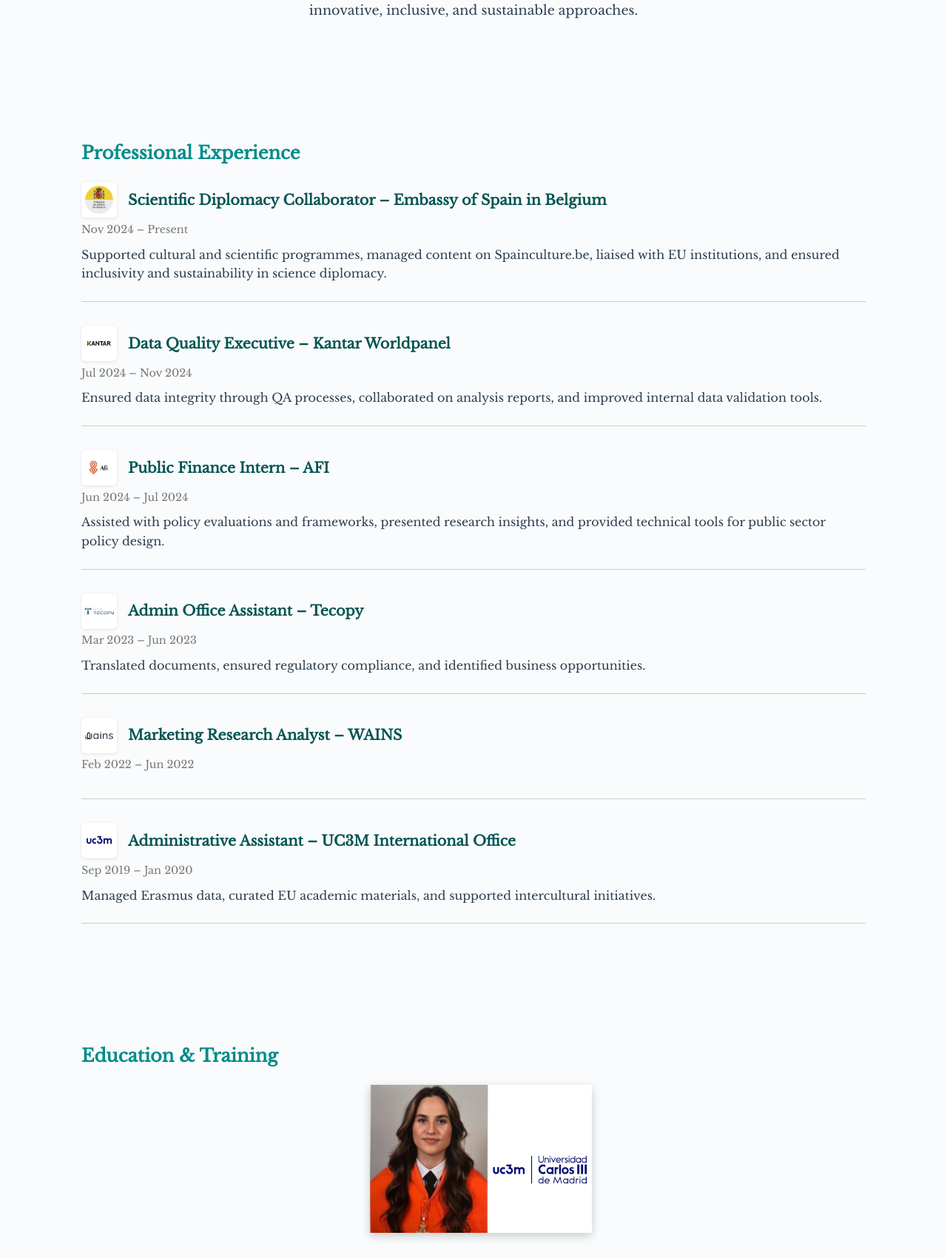
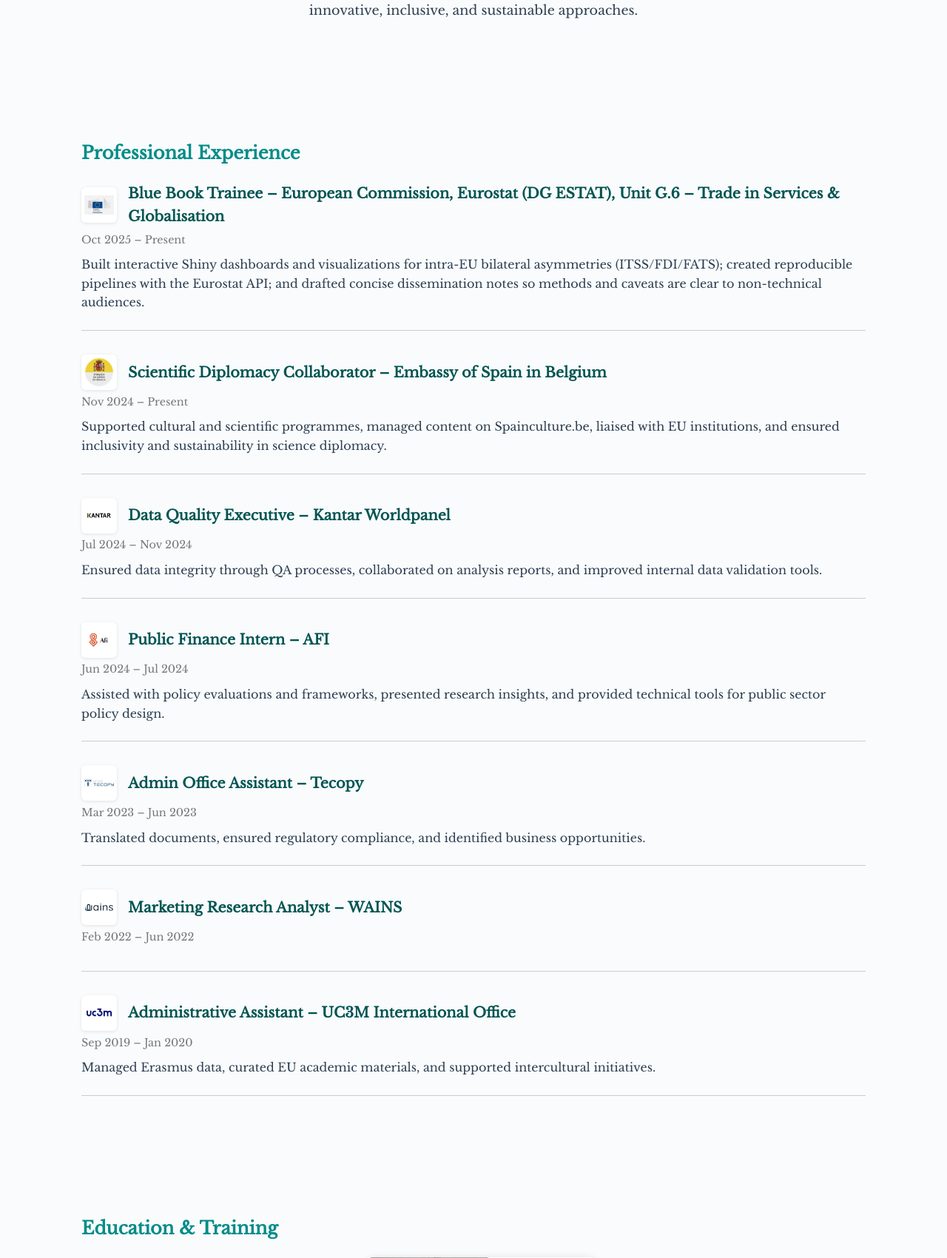
Before and after one commit to laura-martinez00/laura-website, a Flask app: page / in a window 1280 px wide. Shown: the part 817-2517 px from the top of the page at 74% size. Run offline with Flask 3, Linux system fonts and the light colour scheme; some libraries are stand-ins or nearby versions.

Commit message:
Add Eurostat entry + EC.png logo, update CV, add Brexit project (ignore .DS_Store)

```diff
--- a/templates/index.html
+++ b/templates/index.html
@@ -41,6 +41,15 @@
   <section id="experience" class="section experience" data-aos="fade-up">
     <h2>Professional Experience</h2>
     <div class="entry-list">
+	<div class="entry" data-aos="fade-up">
+	  <div class="entry-header">
+	    <img src="{{ url_for('static', filename='images/logos/EC.png') }}"
+         alt="European Commission / Eurostat logo" class="entry-logo">
+	    <h4>Blue Book Trainee – European Commission, Eurostat (DG ESTAT), Unit G.6 – Trade in Services & Globalisation</h4>
+	  </div>
+	  <span>Oct 2025 – Present</span>
+	  <p>Built interactive Shiny dashboards and visualizations for intra-EU bilateral asymmetries (ITSS/FDI/FATS); created reproducible pipelines with the Eurostat API; and drafted concise dissemination notes so methods and caveats are clear to non-technical audiences.</p>
+	</div>
       <div class="entry" data-aos="fade-up">
         <div class="entry-header">
           <img src="{{ url_for('static', filename='images/logos/embassy.png') }}" alt="Embassy logo" class="entry-logo">
@@ -92,7 +101,7 @@
   </section>
 
   <!-- Education -->
-  <section id="education" class="section education"data-aos="fade-up">
+  <section id="education" class="section education" data-aos="fade-up">
     <h2>Education & Training</h2>
     <div class="about-content">
       <img
@@ -186,6 +195,21 @@
       <a href="https://github.com/laura-martinez00/Sentiment-Analysis-Harry-Potter-books" target="_blank">GitHub Repo</a>
     </div>
 
+<div class="card">
+  <img
+  src="{{ url_for('static', filename='images/projects/brexit-map-800.webp') }}"
+  srcset="{{ url_for('static', filename='images/projects/brexit-map-800.webp') }} 800w,
+          {{ url_for('static', filename='images/projects/brexit-map-1600.webp') }} 1600w"
+  sizes="(max-width: 700px) 100vw, 600px"
+  alt="Regional map of the UK showing Leave/Remain vote shares (project thumbnail)"
+  style="width:100%; height:auto; border-radius:8px; margin-bottom:12px;"
+  loading="lazy">
+  <h3>Brexit Referendum — Regional Vote Patterns</h3>
+  <p>Article and dataviz exploring regional dynamics of the 2016 UK EU referendum, with maps and small multiples.</p>
+  <a href="https://csslab.uc3m.es/dataviz/projects/2023/100408925/" target="_blank" rel="noopener">Read the article</a>
+</div>
+
+
   </div>
 </section>
 
```
Also changed, not shown: static/images/logos/EC.png (added), static/images/projects/brexit-map.webp (added), 7 other files.
